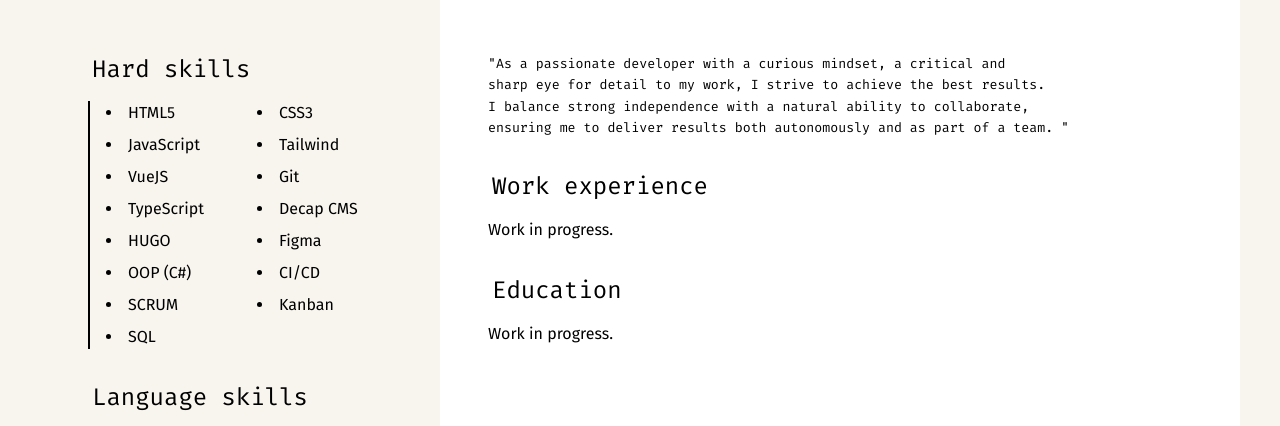
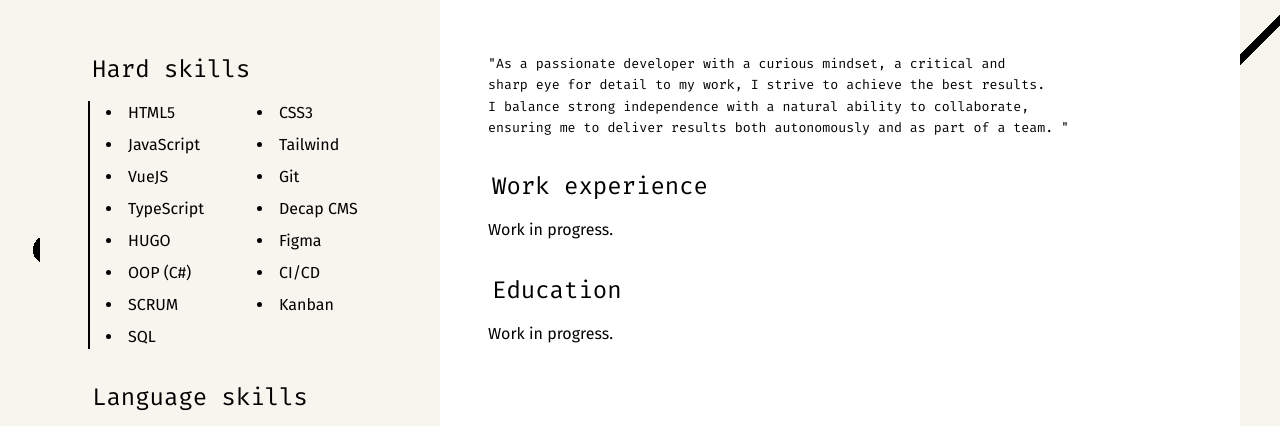
Before and after one commit to JustMo06/Portfolio-MT, a plain HTML site: page index.html in a window 1280 px wide. Shown: the part 235-661 px from the top of the page. Drawn offline with Linux system fonts and the light colour scheme.

Commit message:
funstuff

```diff
--- a/css/style.css
+++ b/css/style.css
@@ -1,5 +1,6 @@
 body {
     background-color: #f8f4ee;
+    background-image: url(../img/barbell.png);
 }
 
 * {
```
Also changed, not shown: img/barbell.png (added), img/lines.png (added), img/skribbles.png (added).
